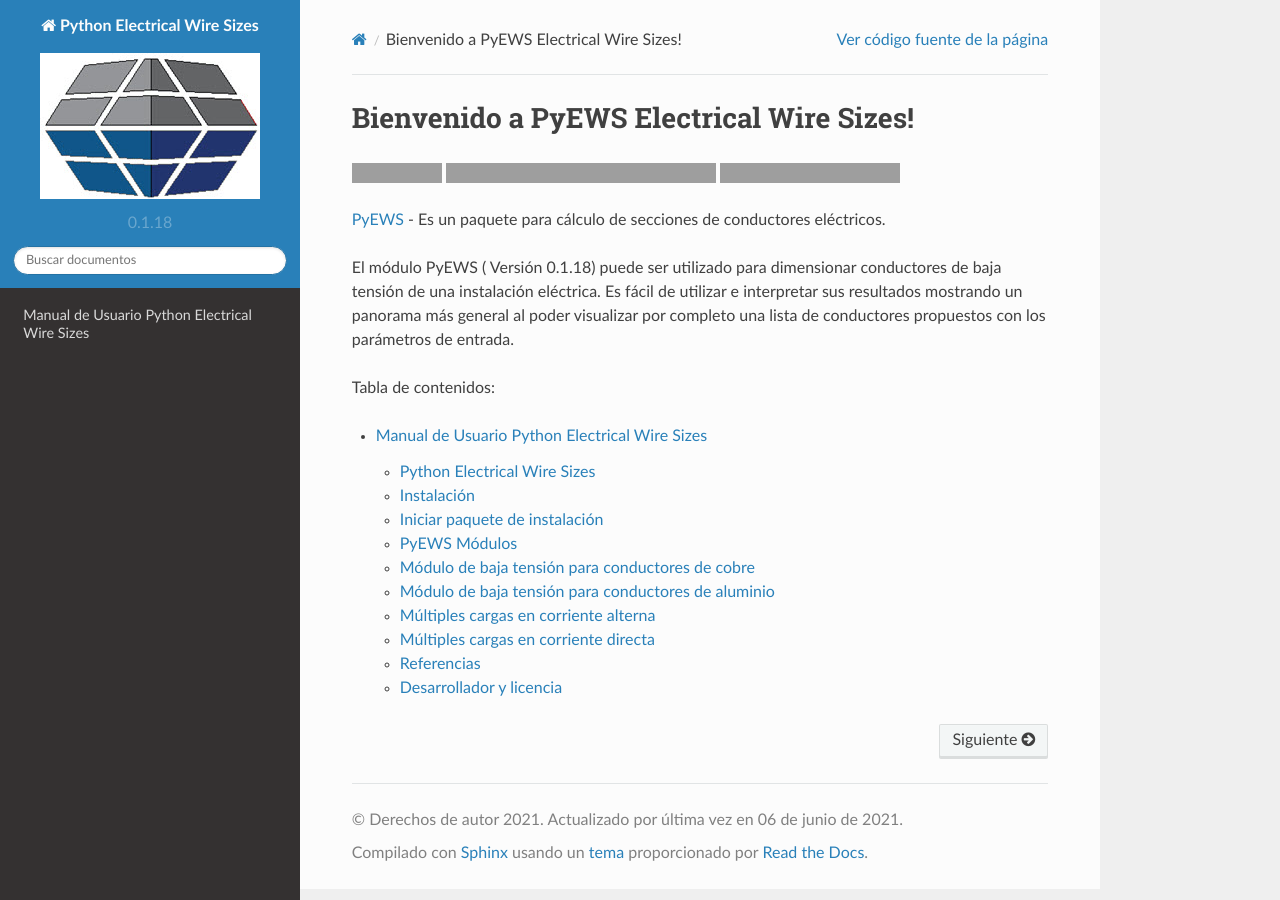
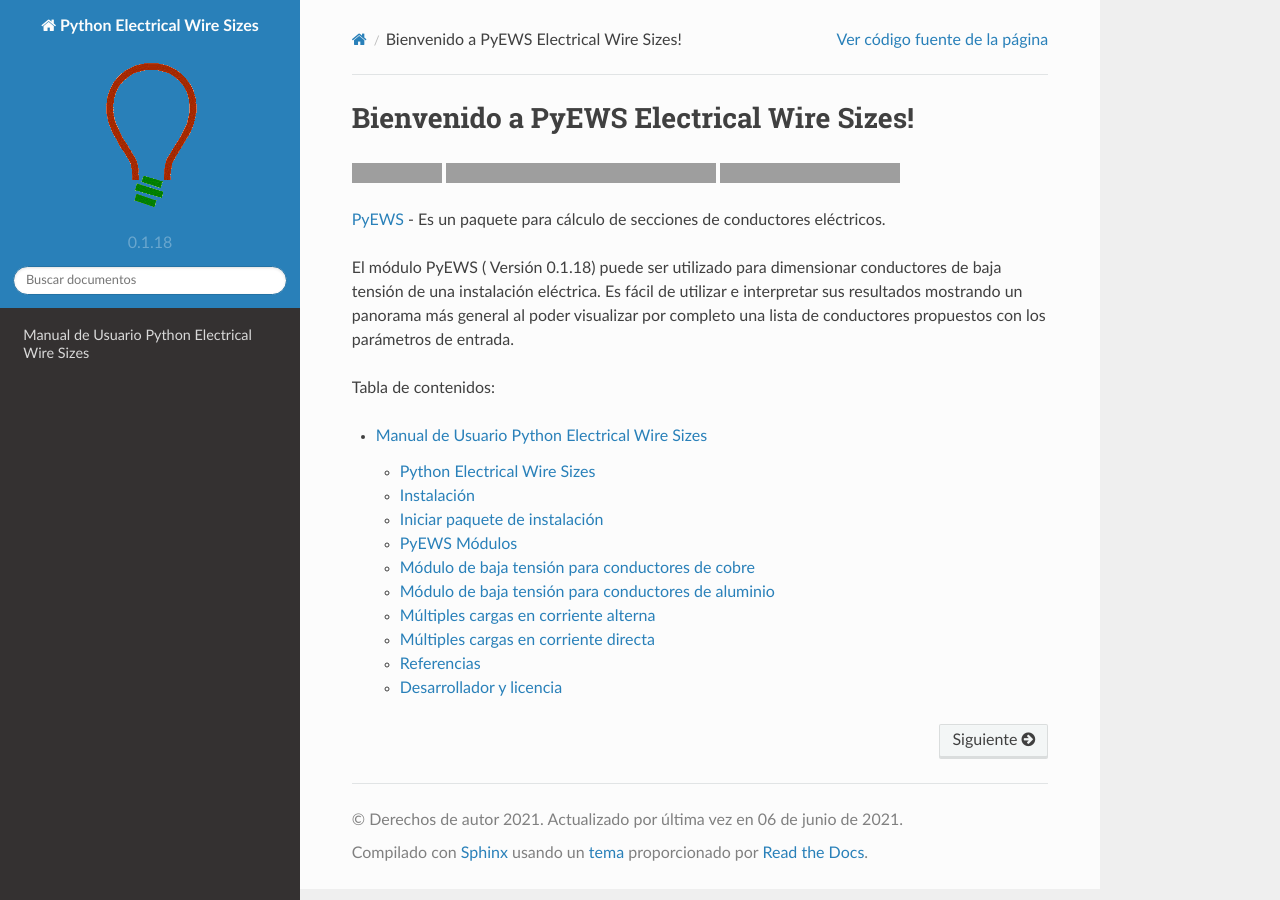
Before and after one commit to jacometoss/PyEWS, a Sphinx documentation site: the page built from docs/index.rst, in a window 1280 px wide. Built offline with Sphinx 7.4.7 and the Read the Docs theme 2.0.0, drawn with Linux system fonts in a browser that asks for light colours; grey boxes are pictures that could not be loaded.

Commit message:
Update conf.py

```diff
--- a/docs/conf.py
+++ b/docs/conf.py
@@ -117,7 +117,7 @@ html_short_title = u'Python Electrical Wire Sizes'
 
 # The name of an image file (relative to this directory) to place at the top
 # of the sidebar.
-html_logo = '_static/logo.jpg'
+html_logo = '_static/logo.png'
 
 # The name of an image file (within the static path) to use as favicon of the
 # docs.  This file should be a Windows icon file (.ico) being 16x16 or 32x32
@@ -221,7 +221,7 @@ latex_documents = [
 
 # The name of an image file (relative to this directory) to place at the top of
 # the title page.
-latex_logo = '_static/logo.jpg'
+latex_logo = '_static/logo.png'
 
 # For "manual" documents, if this is true, then toplevel headings are parts,
 # not chapters.
```
